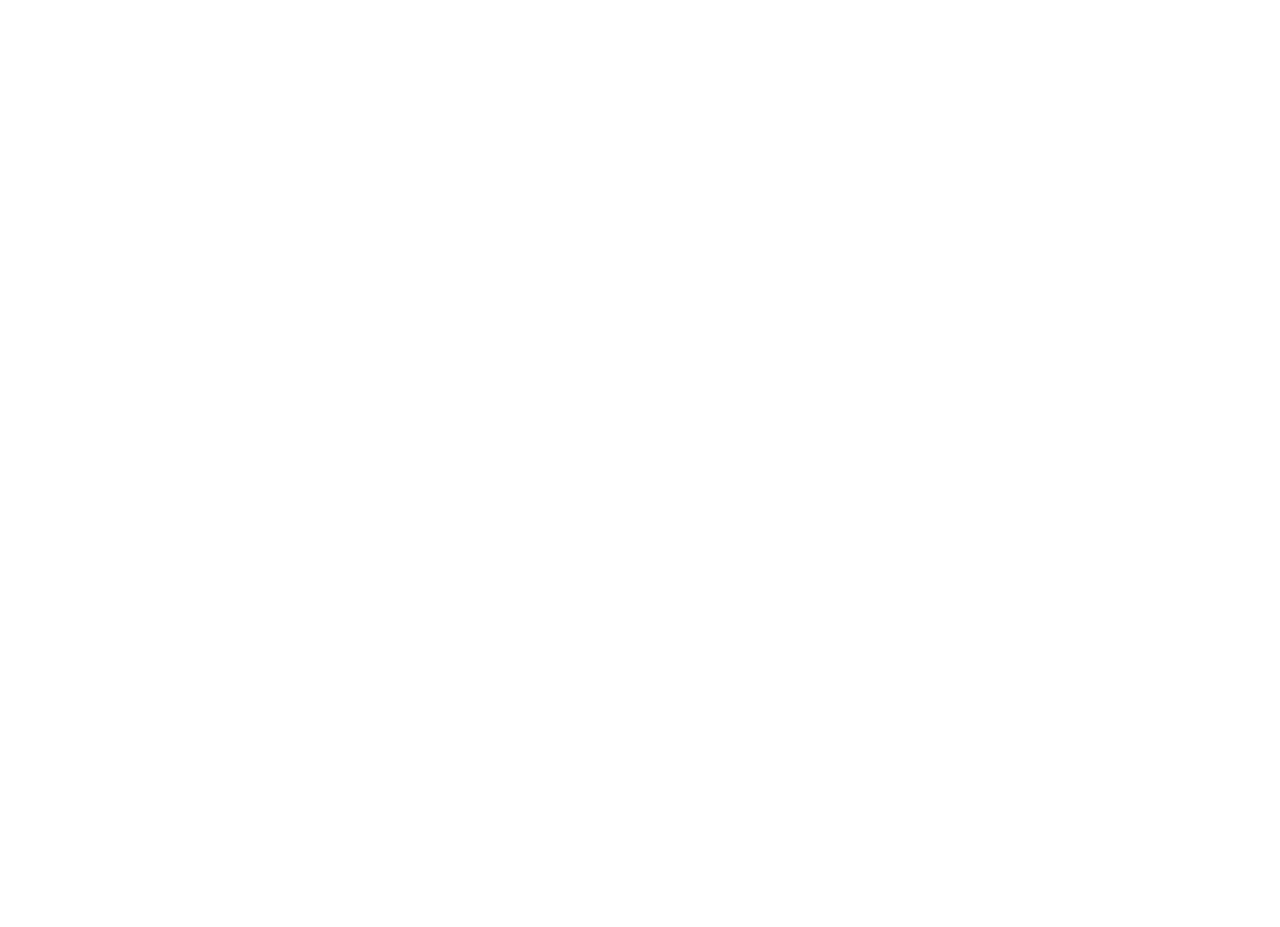
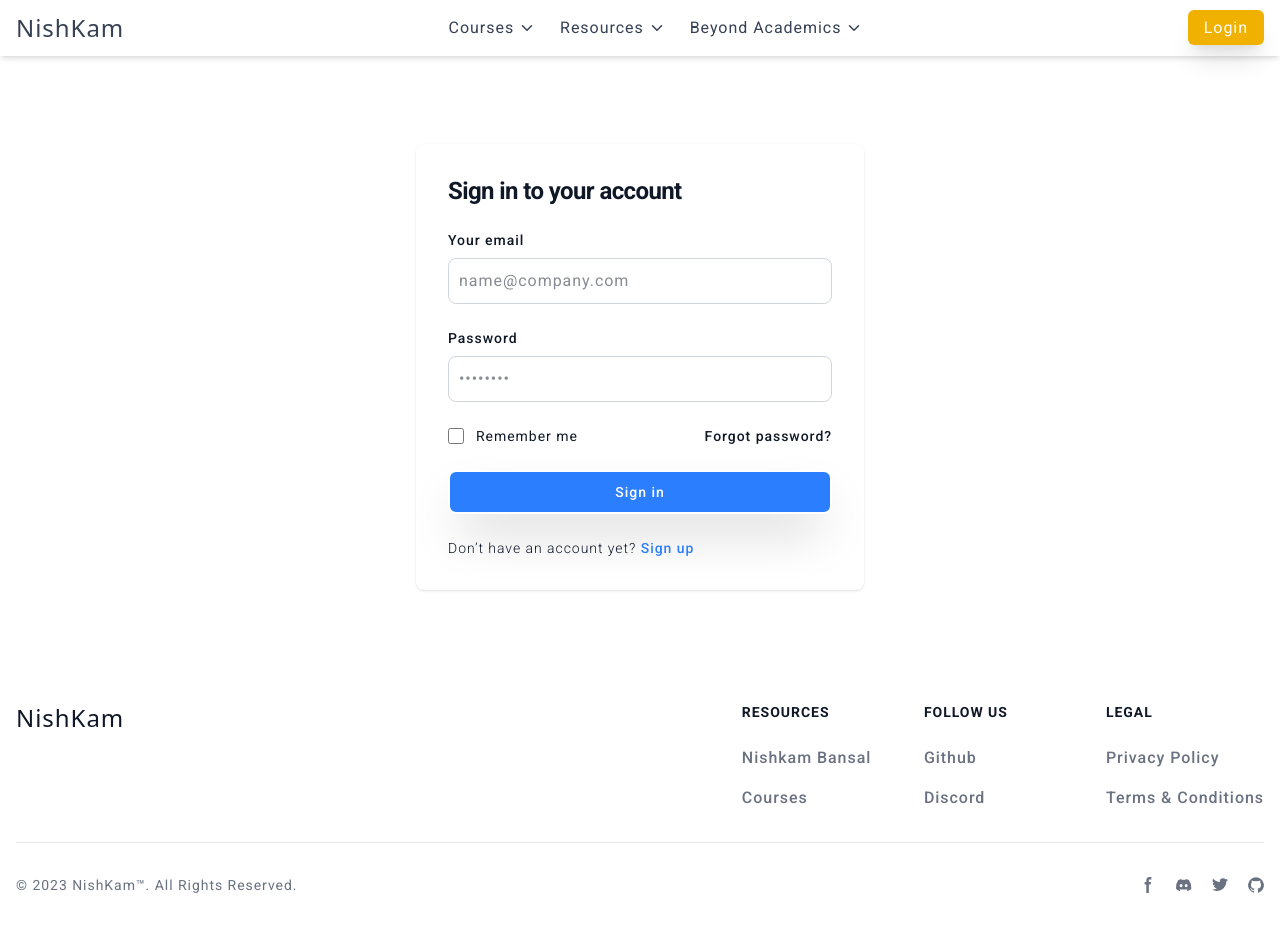
Before and after one commit to samp1uran/Nishkam, a React (Vite) app: page /login in a window 1280 px wide. Before the commit this address had no page. Before the commit the page ends 800 px from the top, so only its background shows below. Built offline with nearby package versions, Linux system fonts and the light colour scheme; a web font is replaced by a local one.

Commit message:
Added login page

```diff
--- a/src/App.jsx
+++ b/src/App.jsx
@@ -1,12 +1,14 @@
 import { Routes, Route } from "react-router-dom";
 import Layout from "./components/Layout";
 import Home from "./components/Home";
+import Login from "./components/Login";
 
 export default function App() {
   return (
     <Routes>
       <Route path="/" element={<Layout />}>
         <Route index element={<Home />} />
+        <Route path="login" element={<Login/>} />
       </Route>
     </Routes>
   );
--- a/src/components/Header.jsx
+++ b/src/components/Header.jsx
@@ -1,21 +1,6 @@
 import { useState } from "react";
 import { ChevronDown, Menu, X } from "lucide-react";
 import { Link } from "react-router-dom";
-
-const navItems = [
-  {
-    label: "Courses",
-    links: ["Design", "Development", "SEO"],
-  },
-  {
-    label: "Resources",
-    links: ["Website", "Mobile App", "SaaS"],
-  },
-  {
-    label: "Beyond Academics",
-    links: ["Team", "Mission", "Careers"],
-  },
-];
 
 export default function Navbar() {
   const [mobileMenuOpen, setMobileMenuOpen] = useState(false);
@@ -108,9 +93,12 @@
 
         {/* Right: Login */}
         <div className="hidden md:block">
-          <button className="bg-blue-600 text-white px-4 py-2 rounded-md hover:bg-blue-700">
+          <Link
+            to="/login"
+            className="bg-yellow-500 text-white px-4 py-2 rounded-md hover:bg-yellow-600 shadow-xl transition-all"
+          >
             Login
-          </button>
+          </Link>
         </div>
       </div>
 
@@ -196,9 +184,13 @@
               </ul>
             </details>
           </div>
-          <button className="mt-4 bg-blue-600 text-white px-4 py-2 rounded-md w-full">
+          <Link
+            onClick={handleClick}
+            to="/login"
+            className="text-center bg-yellow-500 text-white px-4 py-2 rounded-md hover:bg-yellow-600 shadow-xl transition-all"
+          >
             Login
-          </button>
+          </Link>
         </div>
       </div>
     </nav>
--- /dev/null
+++ b/src/components/Login.jsx
@@ -0,0 +1,96 @@
+import React from "react";
+
+function Login() {
+  return (
+    <>
+        {/* <div className="flex flex-col items-center justify-center mx-auto md:h-screen lg:py-0"> */}
+
+          <div className="w-full mx-auto bg-white rounded-lg shadow dark:border md: mt-16 mb-16 sm:max-w-md xl:p-0 ">
+            <div className="p-6 space-y-4 md:space-y-6 sm:p-8">
+              <h1 className="text-xl font-bold leading-tight tracking-tight text-gray-900 md:text-2xl dark:text-black">
+                Sign in to your account
+              </h1>
+              <form className="space-y-4 md:space-y-6" action="#">
+                <div>
+                  <label
+                    for="email"
+                    className="block mb-2 text-sm font-medium text-gray-900 dark:text-black"
+                  >
+                    Your email
+                  </label>
+                  <input
+                    type="email"
+                    name="email"
+                    id="email"
+                    className=" border border-gray-300 text-gray-900 rounded-lg focus:ring-primary-600 focus:border-primary-600 block w-full p-2.5  dark:border-gray-600 dark:placeholder-gray-400 dark:text-black dark:focus:ring-blue-500 dark:focus:border-blue-500"
+                    placeholder="name@company.com"
+                    required
+                  />
+                </div>
+                <div>
+                  <label
+                    for="password"
+                    className="block mb-2 text-sm font-medium text-gray-900 dark:text-black"
+                  >
+                    Password
+                  </label>
+                  <input
+                    type="password"
+                    name="password"
+                    id="password"
+                    placeholder="••••••••"
+                    className=" border border-gray-300 text-gray-900 rounded-lg focus:ring-primary-600 focus:border-primary-600 block w-full p-2.5  dark:border-gray-600 dark:placeholder-gray-400 dark:text-black dark:focus:ring-blue-500 dark:focus:border-blue-500"
+                    required
+                  />
+                </div>
+                <div className="flex items-center justify-between">
+                  <div className="flex items-start">
+                    <div className="flex items-center h-5">
+                      <input
+                        id="remember"
+                        aria-describedby="remember"
+                        type="checkbox"
+                        className="w-4 h-4 border border-gray-300 rounded bg-gray-50 focus:ring-3 focus:ring-primary-300 dark:bg-gray-700 dark:border-gray-600 dark:focus:ring-primary-600 dark:ring-offset-gray-800"
+                        required=""
+                      />
+                    </div>
+                    <div className="ml-3 text-sm">
+                      <label
+                        for="remember"
+                        className="text-gray-900"
+                      >
+                        Remember me
+                      </label>
+                    </div>
+                  </div>
+                  <a
+                    href="#"
+                    className="text-sm font-medium text-gray-900 hover:underline"
+                  >
+                    Forgot password?
+                  </a>
+                </div>
+                <button
+                  type="submit"
+                  className="w-full bg-blue-500 text-white border-2 bg-primary-600 hover:bg-blue-600 shadow-2xl focus:ring-4 focus:outline-none focus:ring-primary-300 font-medium rounded-lg text-sm px-5 py-2.5 text-center "
+                >
+                  Sign in
+                </button>
+                <p className="text-sm font-light text-gray-900">
+                  Don’t have an account yet?{" "}
+                  <a
+                    href="#"
+                    className="font-medium text-blue-500 hover:underline"
+                  >
+                    Sign up
+                  </a>
+                </p>
+              </form>
+            </div>
+          </div>
+        {/* </div> */}
+    </>
+  );
+}
+
+export default Login;
```
